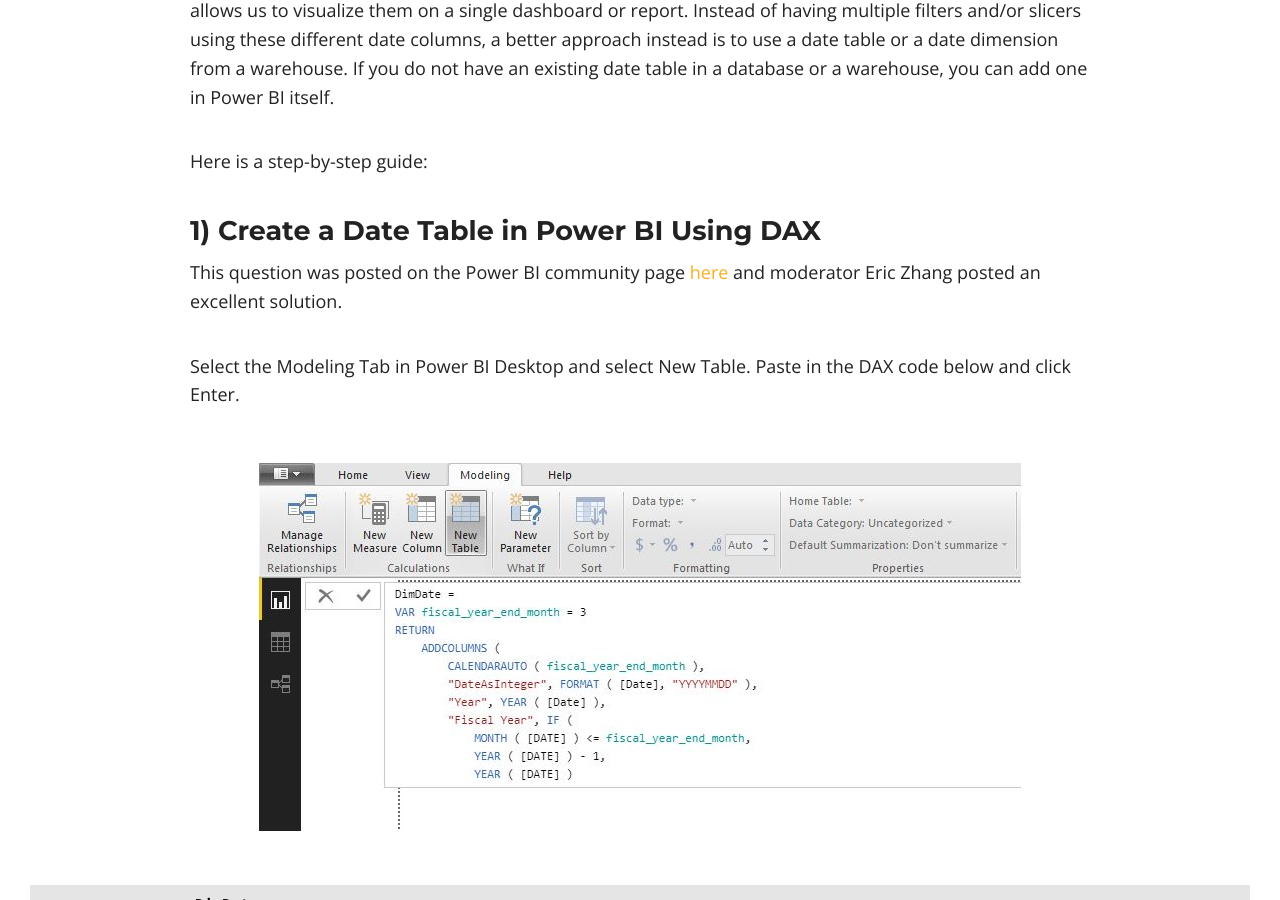
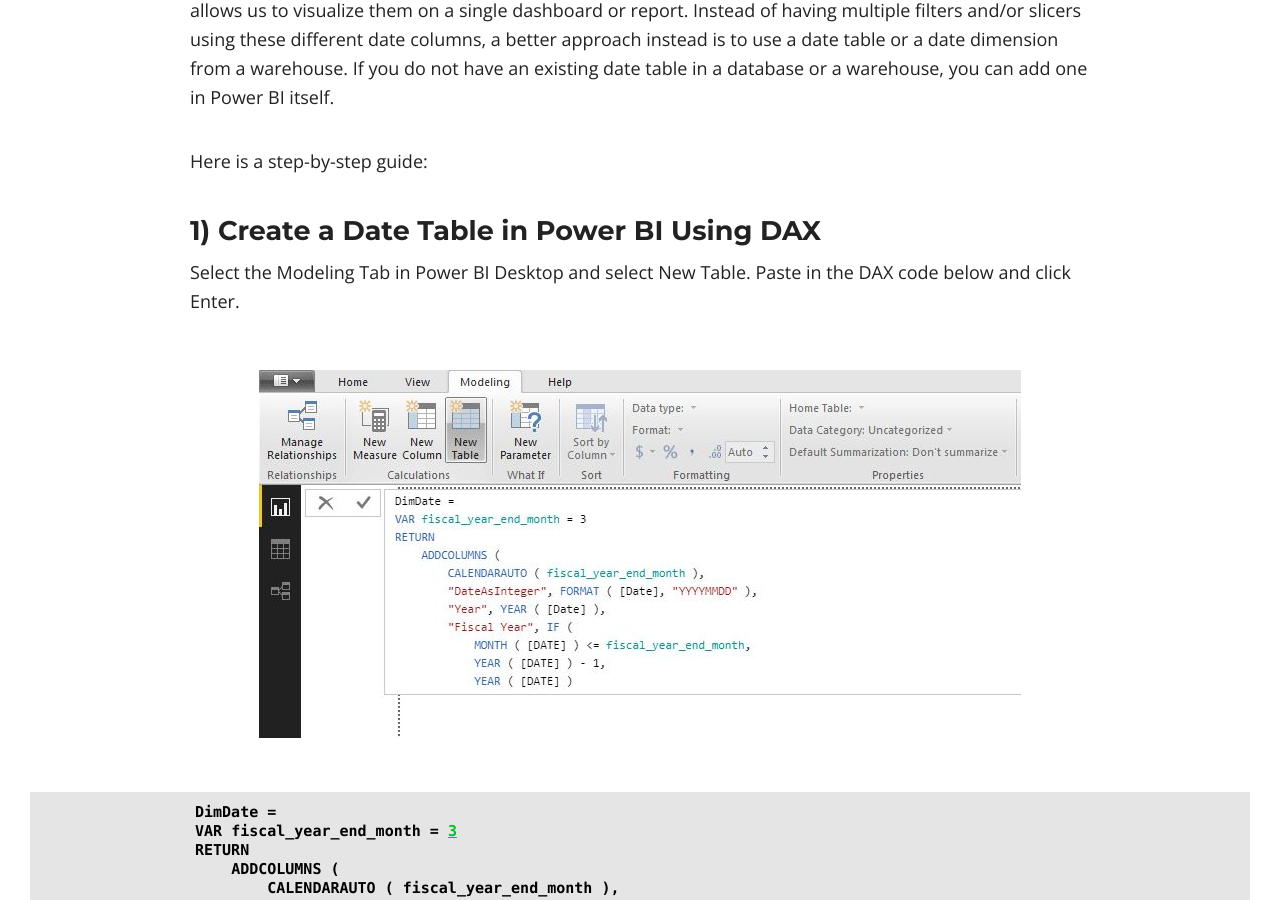
Before and after one commit to ldsouza/ldsouza.github.io, a Jekyll site: the page built from _posts/2018-02-14-powerbi-add-a-date-table.md, in a window 1280 px wide and 900 px high, scrolled down 1539 px. Built offline with Jekyll 4.4.1, drawn with Linux system fonts in a browser that asks for light colours; nearby versions of some CDN libraries; library files that are not in the unit come from our copies; some of the changed text lies outside the part shown.

Commit message:
Update 2018-02-14-powerbi-add-a-date-table.md

```diff
--- a/_posts/2018-02-14-powerbi-add-a-date-table.md
+++ b/_posts/2018-02-14-powerbi-add-a-date-table.md
@@ -23,8 +23,6 @@
 Here is a step-by-step guide:
 
 ### 1) Create a Date Table in Power BI Using DAX
-
-This question was posted on the Power BI community page <a href="https://community.powerbi.com/t5/Desktop/Power-Query-M-version-of-CALENDARAUTO-DAX-function/td-p/53747">here</a> and moderator Eric Zhang posted an excellent solution.
 
 Select the Modeling Tab in Power BI Desktop and select New Table. Paste in the DAX code below and click Enter.
 
```
Also changed, not shown: other parts of _posts/2018-02-14-powerbi-add-a-date-table.md (+2 -0 lines).
